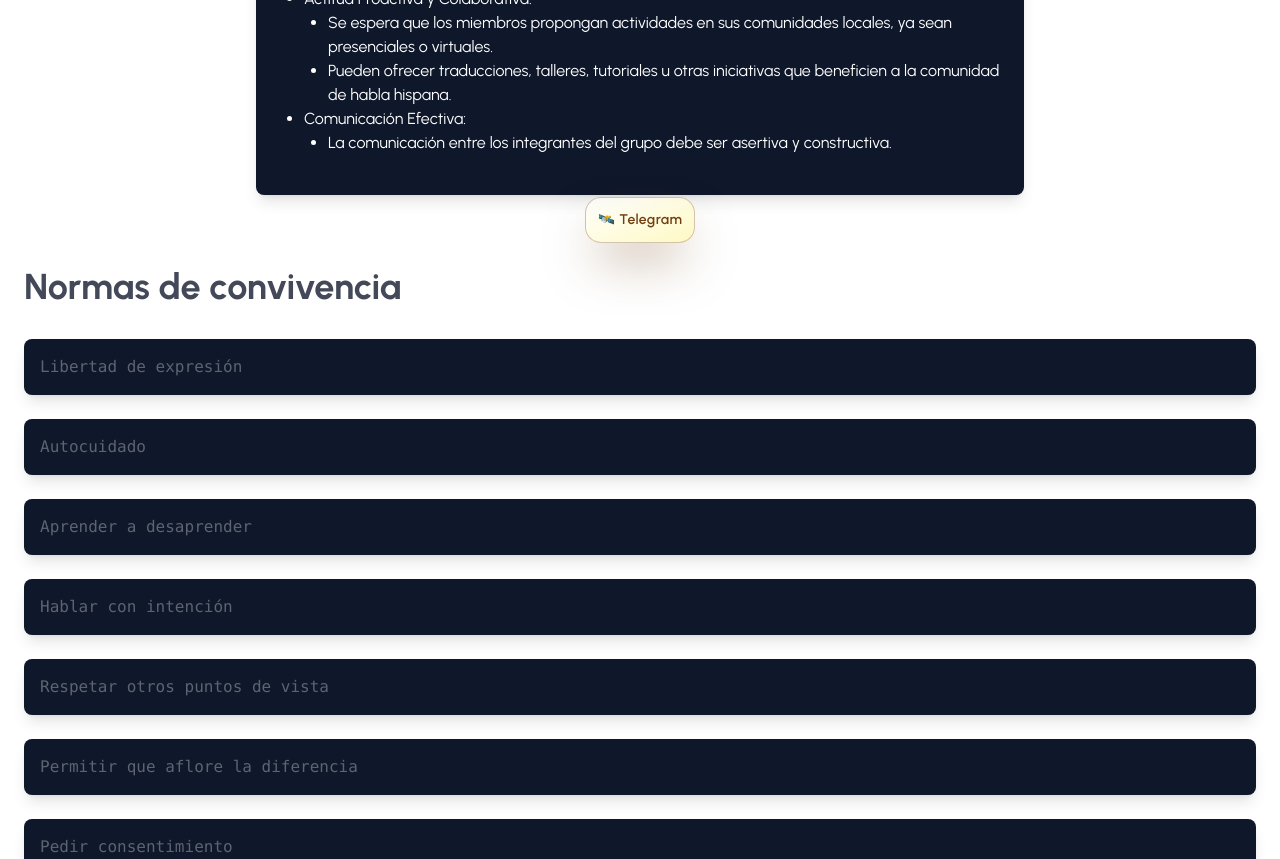
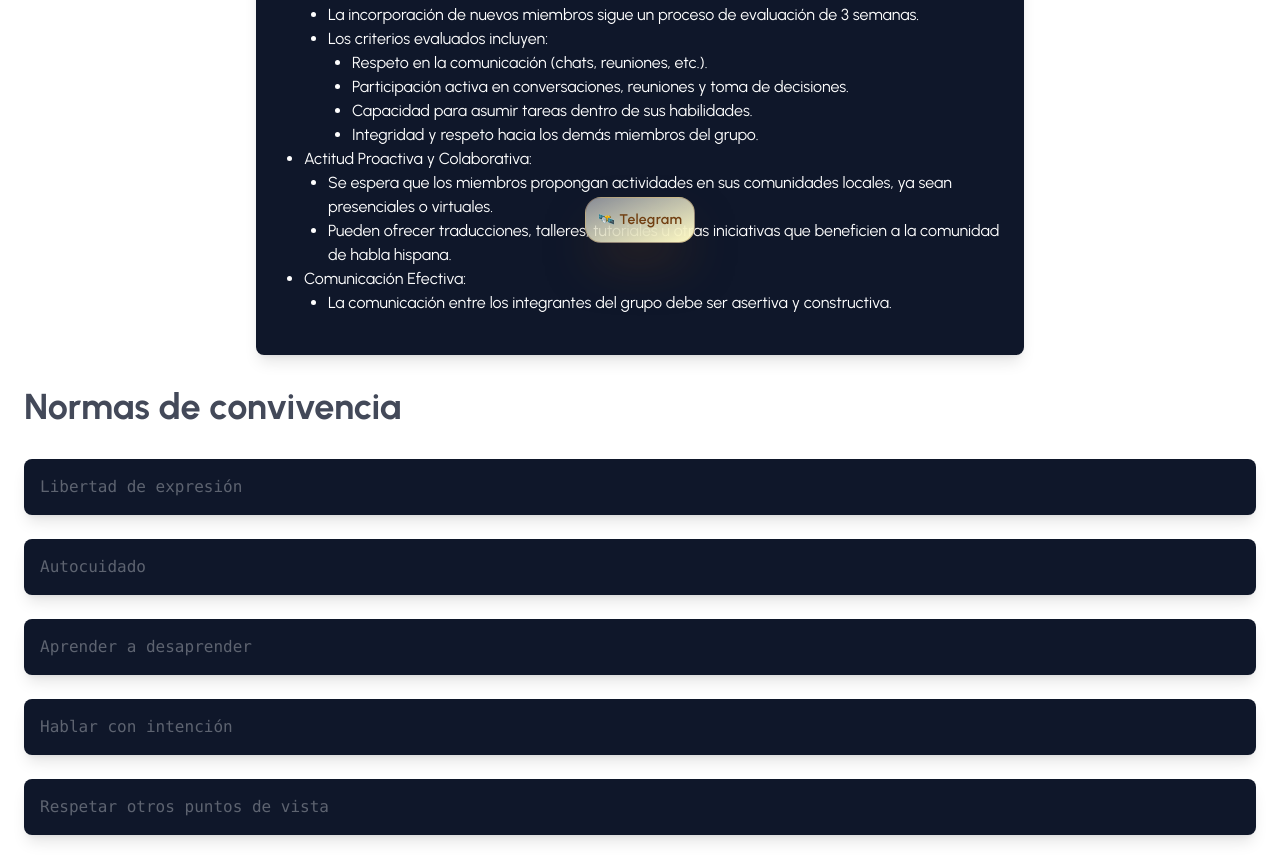
Before and after one commit to NymLatam/DAOawariuas, an Astro site: page /reglas in a window 1280 px wide. Shown: the part 533-1392 px from the top of the page. Built offline with nearby package versions, Linux system fonts and the light colour scheme; Astro itself is replaced by a stand-in of ours.

Commit message:
reglas 2

```diff
--- a/src/components/Sizas.astro
+++ b/src/components/Sizas.astro
@@ -5,6 +5,8 @@ import Container from "./Container.astro"
 
 <div id="rules">
   <Container>
+
+    <div class="pt-40">
       <div class="max-w-3xl mx-auto p-6 bg-gray-900 rounded-lg shadow-lg text-white">
         <h1 class="text-2xl font-semibold mb-4">DAOariwas Operadores de Nodos de Nym en Latinoamérica</h1>
         <p class="mb-4">Este grupo está compuesto principalmente por operadores de nodos de Nym en la región de
@@ -56,8 +58,6 @@ import Container from "./Container.astro"
             </li>
         </ul>
     </div>
-    <div class="pt-10">
-
       <h2 class="my-8 text-2xl font-bold text-gray-700 dark:text-white md:text-4xl">
        Normas de convivencia
       </h2>
```
Lines whose indentation alone changed are shown as unchanged.
